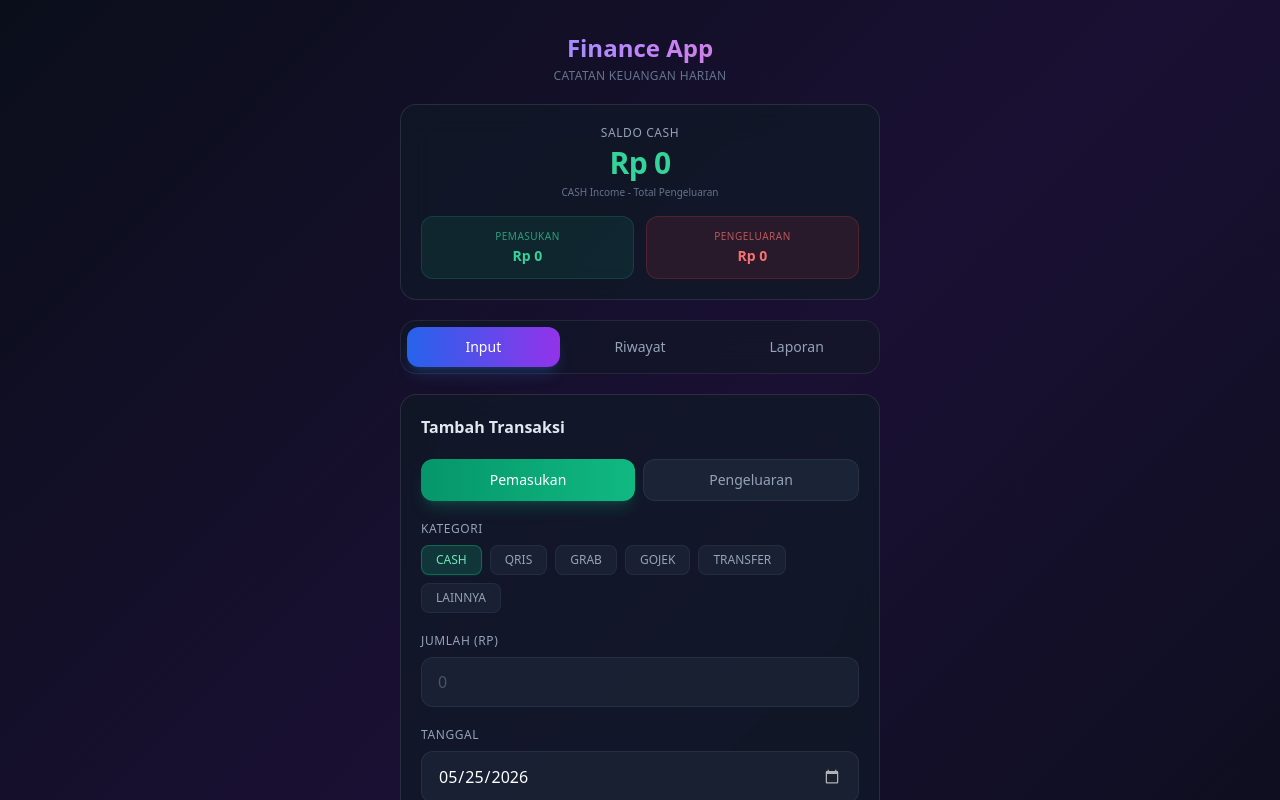
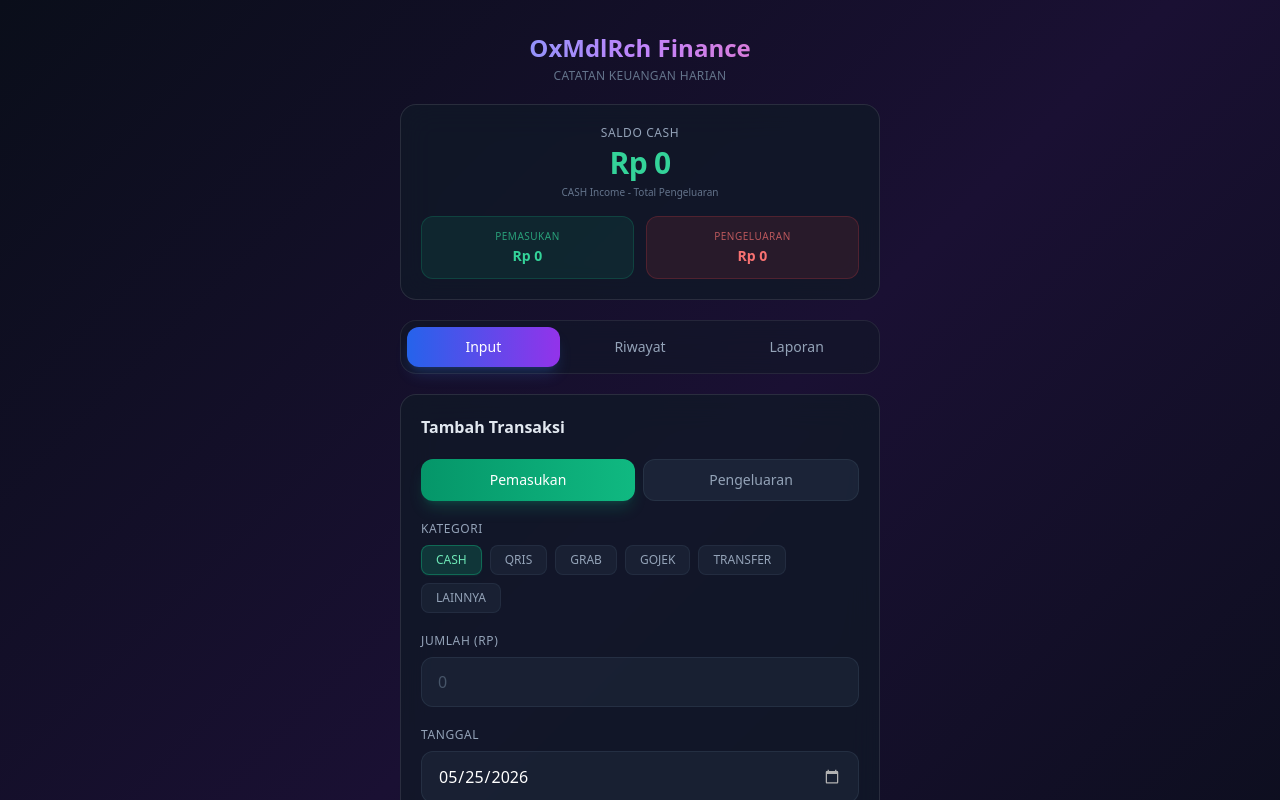
Before and after one commit to chailin0601/finance-app, a Next.js app: page / in a window 1280 px wide. Shown: the top 800 px of the page. Built offline with nearby package versions, Linux system fonts and the light colour scheme.

Commit message:
Rename to OxMdlRch Finance

```diff
--- a/app/layout.tsx
+++ b/app/layout.tsx
@@ -2,13 +2,13 @@ import type { Metadata, Viewport } from "next";
 import "./globals.css";
 
 export const metadata: Metadata = {
-  title: "Finance App",
-  description: "Aplikasi pencatatan pemasukan & pengeluaran harian",
+  title: "OxMdlRch Finance",
+  description: "OxMdlRch Finance — Catatan Keuangan Harian",
   manifest: "/manifest.json",
   appleWebApp: {
     capable: true,
     statusBarStyle: "black-translucent",
-    title: "Finance",
+    title: "OxMdlRch Finance",
   },
 };
 
--- a/app/page.tsx
+++ b/app/page.tsx
@@ -70,7 +70,7 @@ export default function Home() {
       {/* Header */}
       <div className="text-center pt-2">
         <h1 className="text-2xl font-bold bg-gradient-to-r from-blue-400 via-purple-400 to-pink-400 bg-clip-text text-transparent">
-          Finance App
+          OxMdlRch Finance
         </h1>
         <p className="text-slate-500 text-xs mt-1 tracking-wide uppercase">Catatan Keuangan Harian</p>
       </div>
```
Also changed, not shown: public/manifest.json.
